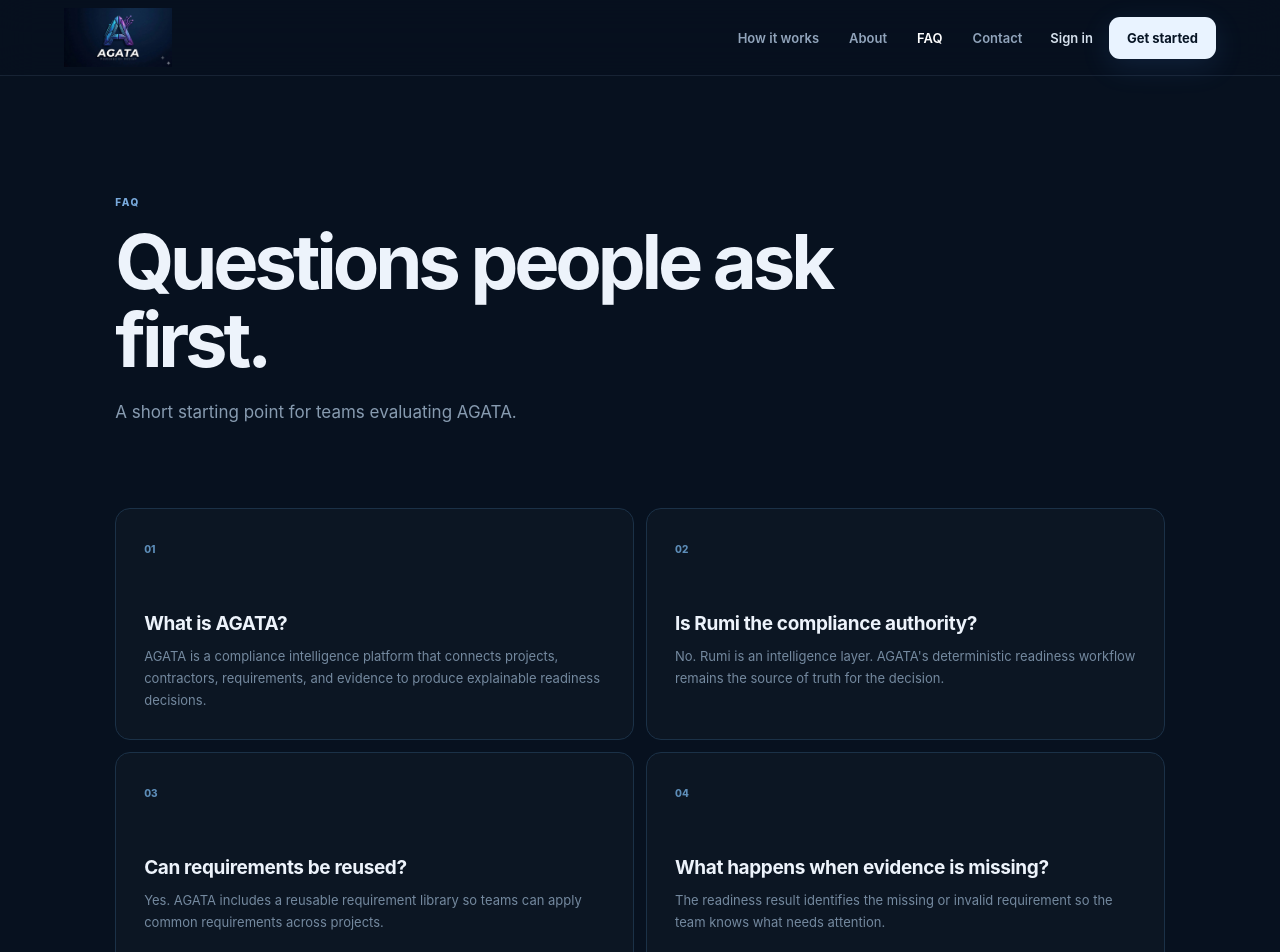
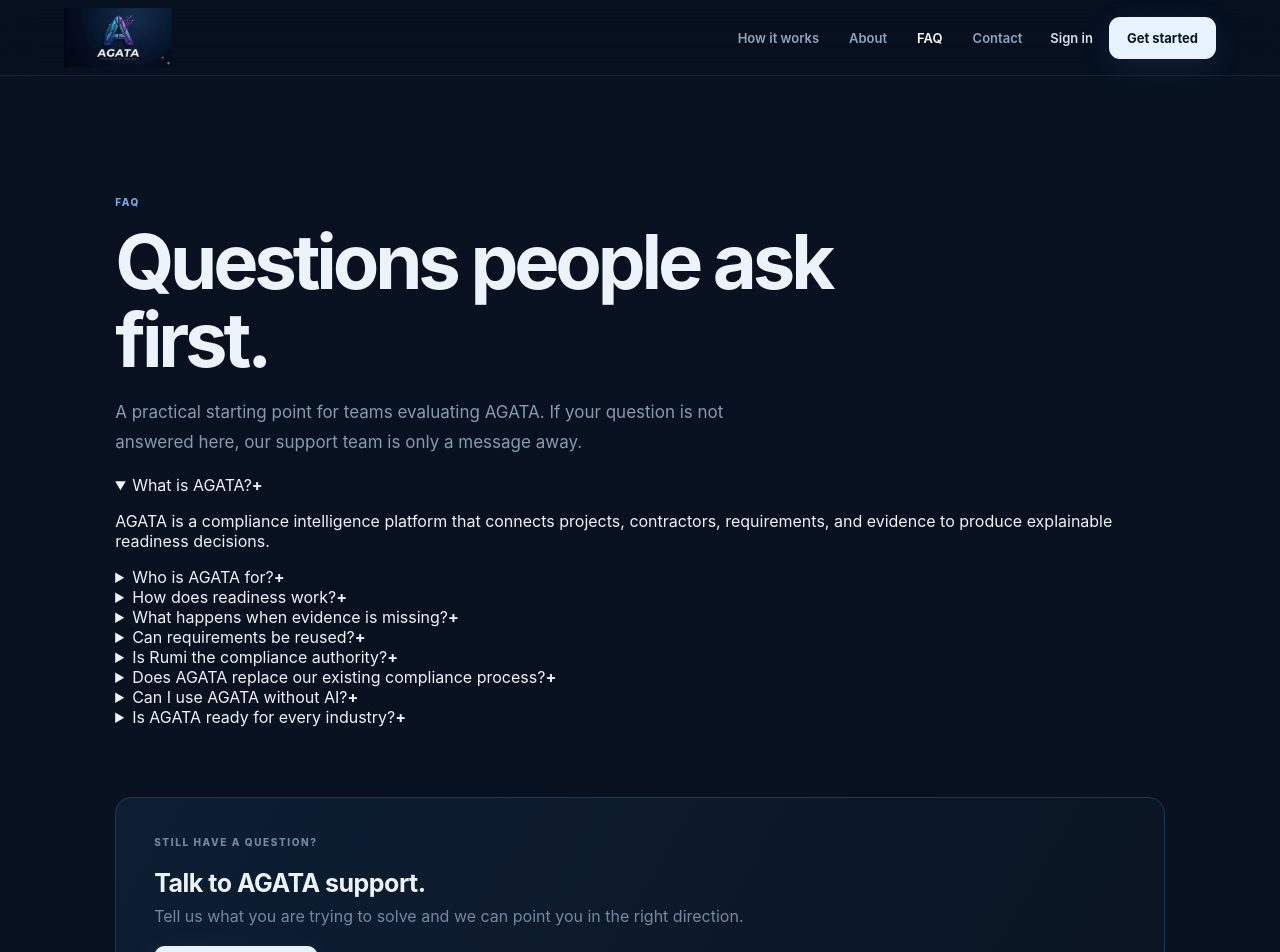
Before and after one commit to Scarlet-Twinz/AGATA, a React (Vite) app in the folder frontend/: page /faq in a window 1280 px wide. Shown: the top 952 px of the page. Built offline with nearby package versions, Linux system fonts and the light colour scheme.

Commit message:
Expand public information and FAQ experience

```diff
--- a/frontend/src/pages/PublicInfoPage.tsx
+++ b/frontend/src/pages/PublicInfoPage.tsx
@@ -4,12 +4,14 @@ const content = {
   "/how-it-works": {
     kicker: "How it works",
     title: "A clearer path from requirement to readiness.",
-    intro: "AGATA connects the pieces that teams normally manage across spreadsheets, folders, inboxes, and conversations.",
+    intro: "AGATA connects the pieces teams normally manage across spreadsheets, folders, inboxes, and conversations, then turns them into a workflow your team can actually act on.",
     sections: [
-      ["Define", "Create a project and establish the requirements that matter for that work."],
-      ["Connect", "Add contractors and connect their evidence to the requirements it satisfies."],
-      ["Evaluate", "AGATA checks the evidence against the project's requirements and calculates readiness."],
-      ["Act", "See what is missing, what is valid, and where your team needs to focus next."],
+      ["Define the work", "Create a project and establish the requirements that must be satisfied before a contractor can be considered ready."],
+      ["Bring in contractors", "Create contractor profiles and keep the evidence associated with the people and organizations doing the work."],
+      ["Connect evidence", "Map certificates and other evidence to the requirements they satisfy instead of leaving your team to guess what a document means."],
+      ["Evaluate readiness", "AGATA checks the evidence against the project's requirements and produces an explainable readiness result."],
+      ["See what needs attention", "When something is missing, invalid, or not configured, the workflow tells your team what needs to happen next."],
+      ["Keep the decision visible", "The result stays connected to the project and contractor so readiness is not buried in an email thread or spreadsheet."],
     ],
   },
   "/about": {
@@ -17,27 +19,89 @@ const content = {
     title: "Compliance work deserves better tools.",
     intro: "AGATA is being built around a simple belief: teams should be able to understand readiness without reconstructing the story from scattered evidence.",
     sections: [
-      ["Our mission", "Make evidence-led compliance decisions easier to understand and easier to act on."],
-      ["Our approach", "Start with a dependable rules-based foundation, then use intelligence where it genuinely improves the experience."],
+      ["The problem we care about", "Important compliance decisions are often slowed down by disconnected requirements, documents, people, and deadlines. AGATA is designed to bring those pieces together."],
+      ["Our mission", "Make evidence-led compliance decisions easier to understand, easier to explain, and easier to act on."],
+      ["Our approach", "Start with a dependable rules-based foundation, then use intelligence where it genuinely improves the experience. AI should assist the workflow, not quietly replace its source of truth."],
       ["Our vision", "Build a platform where project teams can see readiness across their work before compliance becomes a last-minute problem."],
-      ["Built deliberately", "AGATA is designed around its own workflow and product identity rather than copying an existing platform."],
-    ],
-  },
-  "/faq": {
-    kicker: "FAQ",
-    title: "Questions people ask first.",
-    intro: "A short starting point for teams evaluating AGATA.",
-    sections: [
-      ["What is AGATA?", "AGATA is a compliance intelligence platform that connects projects, contractors, requirements, and evidence to produce explainable readiness decisions."],
-      ["Is Rumi the compliance authority?", "No. Rumi is an intelligence layer. AGATA's deterministic readiness workflow remains the source of truth for the decision."],
-      ["Can requirements be reused?", "Yes. AGATA includes a reusable requirement library so teams can apply common requirements across projects."],
-      ["What happens when evidence is missing?", "The readiness result identifies the missing or invalid requirement so the team knows what needs attention."],
+      ["Built deliberately", "AGATA has its own product identity and workflow. We study the problems teams face without copying another platform's interface, language, or implementation."],
+      ["A founder-led product", "AGATA is being built hands-on, with the product shaped around real workflow problems rather than a collection of features added simply because they are fashionable."],
     ],
   },
 };
 
+const faqs = [
+  ["What is AGATA?", "AGATA is a compliance intelligence platform that connects projects, contractors, requirements, and evidence to produce explainable readiness decisions."],
+  ["Who is AGATA for?", "AGATA is designed for teams that need to verify whether contractors, suppliers, or other external parties have the evidence required for a project before work moves forward."],
+  ["How does readiness work?", "A project has requirements. Evidence is connected to those requirements, and AGATA evaluates whether the required evidence is present and valid. The result explains what is satisfied and what still needs attention."],
+  ["What happens when evidence is missing?", "AGATA identifies the missing or invalid requirement so the team has a concrete next step instead of searching through folders or messages."],
+  ["Can requirements be reused?", "Yes. AGATA includes a reusable requirement library so common requirements can be applied across projects instead of recreated every time."],
+  ["Is Rumi the compliance authority?", "No. Rumi is AGATA's intelligence layer. It can explain workspace information and help users understand what needs attention, while the deterministic readiness workflow remains the source of truth for readiness."],
+  ["Does AGATA replace our existing compliance process?", "AGATA is designed to organize and strengthen the evidence and readiness part of the process. Your team's policies, approvals, and professional judgment remain important."],
+  ["Can I use AGATA without AI?", "Yes. The core readiness workflow is designed to work from structured requirements and evidence. Rumi is an additional intelligence layer, not a requirement for the underlying decision workflow."],
+  ["Is AGATA ready for every industry?", "AGATA is being built to support evidence-led workflows across different types of projects. Industry-specific requirements and deeper workflows will grow over time."],
+];
+
 export function PublicInfoPage() {
   const location = useLocation();
-  const data = content[location.pathname as keyof typeof content] ?? content["/faq"];
-  return <section className="info-page"><div className="info-hero"><p className="section-kicker">{data.kicker}</p><h1>{data.title}</h1><p>{data.intro}</p></div><div className="info-grid">{data.sections.map(([title, text], index) => <article key={title}><span>0{index + 1}</span><h2>{title}</h2><p>{text}</p></article>)}</div><div className="info-cta"><h2>See AGATA in action.</h2><p>Start with a workspace and turn your next compliance decision into a clear workflow.</p><Link className="primary-button" to="/signup">Get started <span>→</span></Link></div></section>;
+
+  if (location.pathname === "/faq") {
+    return (
+      <section className="info-page faq-page">
+        <div className="info-hero">
+          <p className="section-kicker">FAQ</p>
+          <h1>Questions people ask first.</h1>
+          <p>A practical starting point for teams evaluating AGATA. If your question is not answered here, our support team is only a message away.</p>
+        </div>
+        <div className="faq-list">
+          {faqs.map(([question, answer], index) => (
+            <details className="faq-item" key={question} open={index === 0}>
+              <summary><span>{question}</span><b>+</b></summary>
+              <p>{answer}</p>
+            </details>
+          ))}
+        </div>
+        <div className="info-cta">
+          <p className="section-kicker">Still have a question?</p>
+          <h2>Talk to AGATA support.</h2>
+          <p>Tell us what you are trying to solve and we can point you in the right direction.</p>
+          <Link className="primary-button" to="/contact">Contact support <span>→</span></Link>
+        </div>
+      </section>
+    );
+  }
+
+  const data = content[location.pathname as keyof typeof content] ?? content["/about"];
+
+  return (
+    <section className="info-page">
+      <div className="info-hero">
+        <p className="section-kicker">{data.kicker}</p>
+        <h1>{data.title}</h1>
+        <p>{data.intro}</p>
+      </div>
+      <div className="info-grid">
+        {data.sections.map(([title, text], index) => (
+          <article key={title}>
+            <span>0{index + 1}</span>
+            <h2>{title}</h2>
+            <p>{text}</p>
+          </article>
+        ))}
+      </div>
+      {location.pathname === "/about" && (
+        <div className="founder-note">
+          <div>
+            <p className="section-kicker">The idea behind AGATA</p>
+            <h2>Make the important answer easier to see.</h2>
+          </div>
+          <p>AGATA started from a practical question: <em>Can this contractor satisfy the requirements for this project right now, and what needs attention?</em> Everything in the product is being shaped around making that answer clearer, faster, and more explainable.</p>
+        </div>
+      )}
+      <div className="info-cta">
+        <h2>See AGATA in action.</h2>
+        <p>Start with a workspace and turn your next compliance decision into a clear workflow.</p>
+        <Link className="primary-button" to="/signup">Get started <span>→</span></Link>
+      </div>
+    </section>
+  );
 }
```
